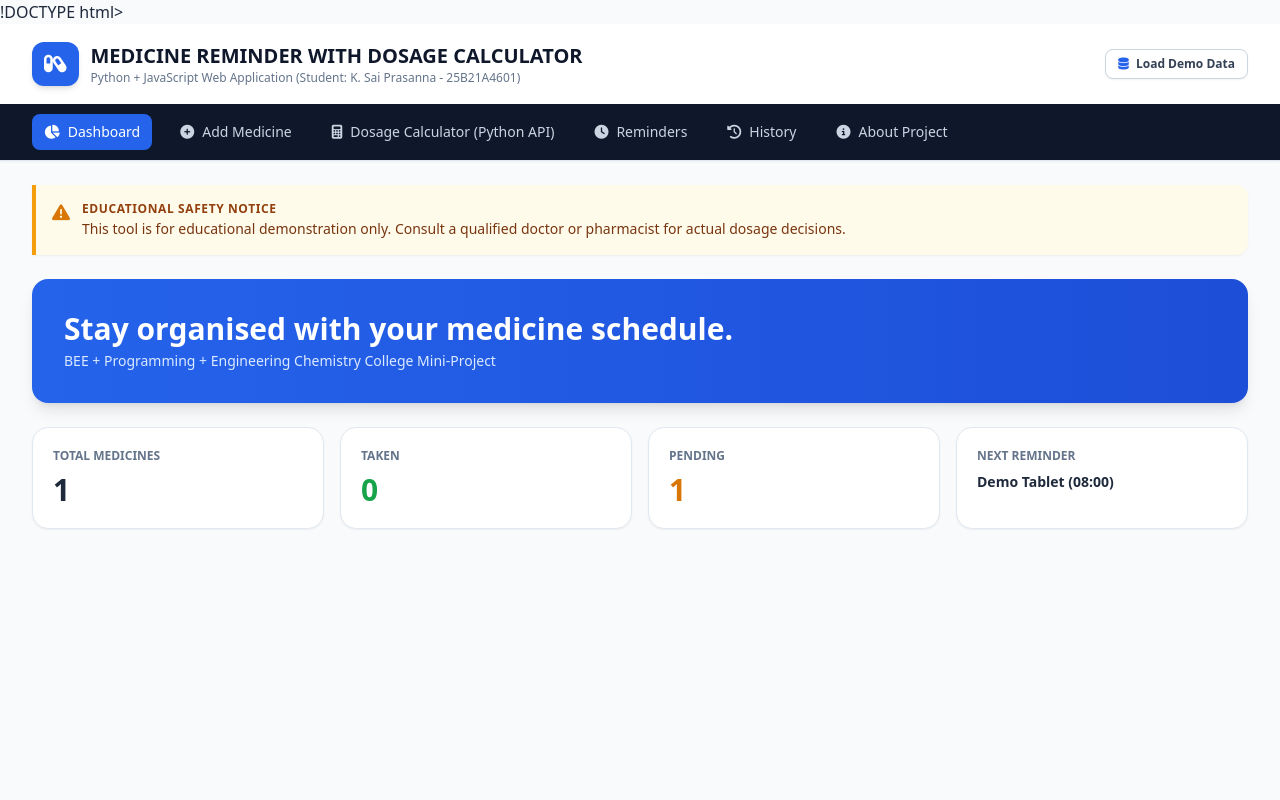
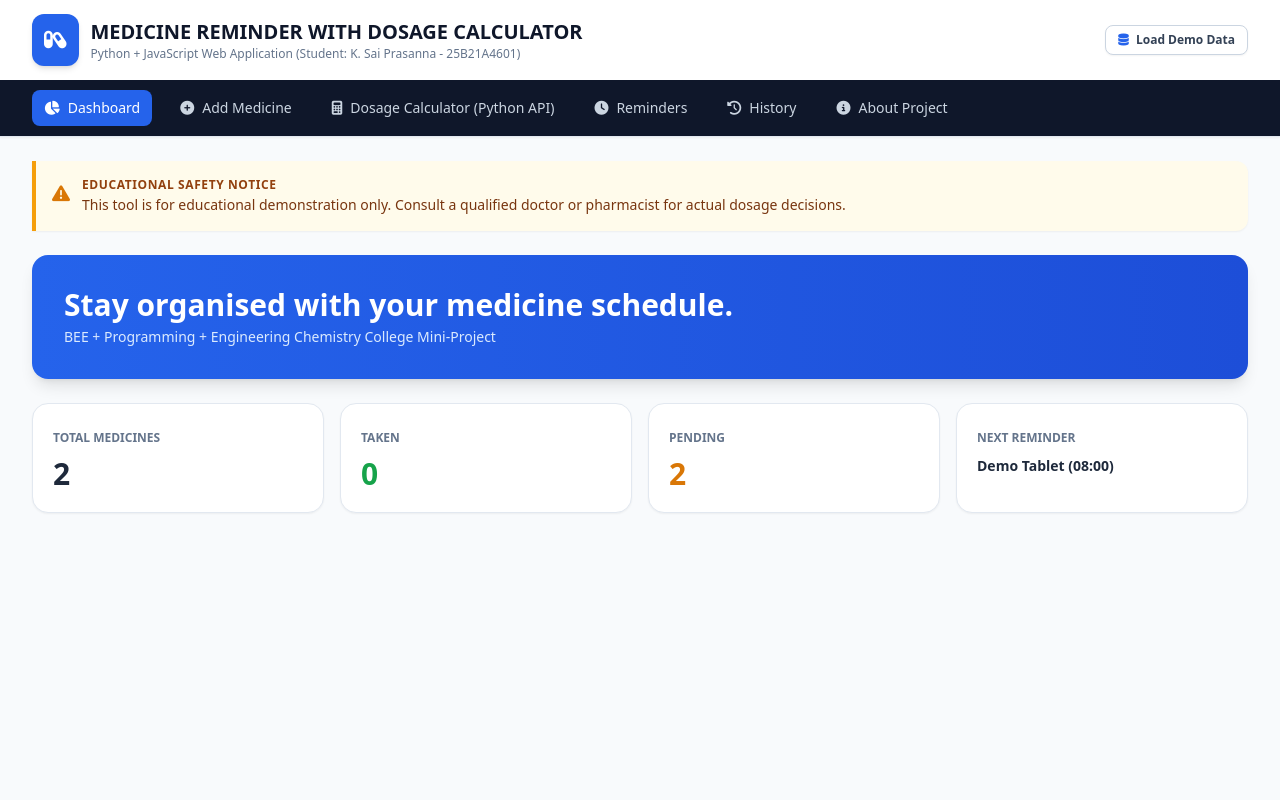
Before and after one commit to kotaprasanna12345/MEDECINE-REMINDER, a Flask app: page / in a window 1280 px wide. Run offline with Flask 3, Linux system fonts and the light colour scheme; some libraries are stand-ins or nearby versions.

Commit message:
Update index.html

```diff
--- a/templates/index.html
+++ b/templates/index.html
@@ -1,4 +1,4 @@
-!DOCTYPE html>
+<!DOCTYPE html>
 <html lang="en">
 <head>
     <meta charset="UTF-8">
@@ -8,8 +8,6 @@
     <script src="https://cdn.tailwindcss.com"></script>
     <!-- FontAwesome Icons -->
     <link rel="stylesheet" href="https://cdnjs.cloudflare.com/ajax/libs/font-awesome/6.4.0/css/all.min.css">
-    <!-- Chart.js -->
-    <script src="https://cdn.jsdelivr.net/npm/chart.js"></script>
 </head>
 <body class="bg-slate-50 text-slate-800 font-sans antialiased min-h-screen flex flex-col">
 
@@ -25,7 +23,7 @@
                     <p class="text-xs text-slate-500 font-medium">Python + JavaScript Web Application (Student: K. Sai Prasanna - 25B21A4601)</p>
                 </div>
             </div>
-            <button onclick="loadDemoData()" class="px-3 py-1.5 border border-slate-300 text-xs font-semibold rounded-lg text-slate-700 bg-white hover:bg-slate-50 shadow-sm">
+            <button id="load-demo-btn" class="px-3 py-1.5 border border-slate-300 text-xs font-semibold rounded-lg text-slate-700 bg-white hover:bg-slate-50 shadow-sm">
                 <i class="fa-solid fa-database mr-1 text-blue-600"></i> Load Demo Data
             </button>
         </div>
@@ -94,7 +92,7 @@
             </div>
         </section>
 
-        <!-- DOSAGE CALCULATOR TAB (Connected to Python Backend API) -->
+        <!-- DOSAGE CALCULATOR TAB -->
         <section id="tab-dosageCalculator" class="tab-content hidden space-y-6">
             <div class="bg-white rounded-2xl border border-slate-200 shadow-sm p-6 sm:p-8 max-w-2xl mx-auto">
                 <h2 class="text-lg font-bold text-slate-900 mb-2">Educational Dosage Calculator (Python Backend API)</h2>
@@ -152,7 +150,8 @@
     <!-- JAVASCRIPT APP LOGIC -->
     <script>
         let medicines = JSON.parse(localStorage.getItem('meds')) || [
-            { id: 1, name: 'Demo Tablet', dosage: '500 mg', time: '08:00', status: 'Pending' }
+            { id: 1, name: 'Demo Tablet', dosage: '500 mg', time: '08:00', status: 'Pending' },
+            { id: 2, name: 'Vitamin C', dosage: '250 mg', time: '14:00', status: 'Pending' }
         ];
         let historyLogs = JSON.parse(localStorage.getItem('logs')) || [];
 
@@ -235,24 +234,23 @@
             }
         }
 
-        window.onload = updateViews;
-    </script><script>
-    // Load Demo Data button functionality
         document.addEventListener("DOMContentLoaded", function () {
             const loadDemoBtn = document.getElementById("load-demo-btn");
-
             if (loadDemoBtn) {
                 loadDemoBtn.addEventListener("click", function () {
-            // Demo data values update cheyadam
-            const totalMedicines = document.querySelector("#total-medicines, .total-meds"); // ID/Class batti
-            const takenMedicines = document.querySelector("#taken-medicines, .taken-meds");
-            const pendingMedicines = document.querySelector("#pending-medicines, .pending-meds");
-
-            // Example values update
+                    medicines = [
+                        { id: 1, name: 'Paracetamol', dosage: '500 mg', time: '09:00', status: 'Pending' },
+                        { id: 2, name: 'Amoxicillin', dosage: '250 mg', time: '13:00', status: 'Pending' },
+                        { id: 3, name: 'Multivitamin', dosage: '1 tablet', time: '20:00', status: 'Pending' }
+                    ];
+                    historyLogs = [
+                        { name: 'Calcium Tablet', time: '07:30 AM', status: 'Taken' }
+                    ];
+                    saveData();
                     alert("Demo Data Loaded Successfully!");
-            location.reload(); // Page refresh to show demo stats
                 });
             }
+            updateViews();
         });
     </script>
 </body>
```
Lines whose indentation alone changed are shown as unchanged.
